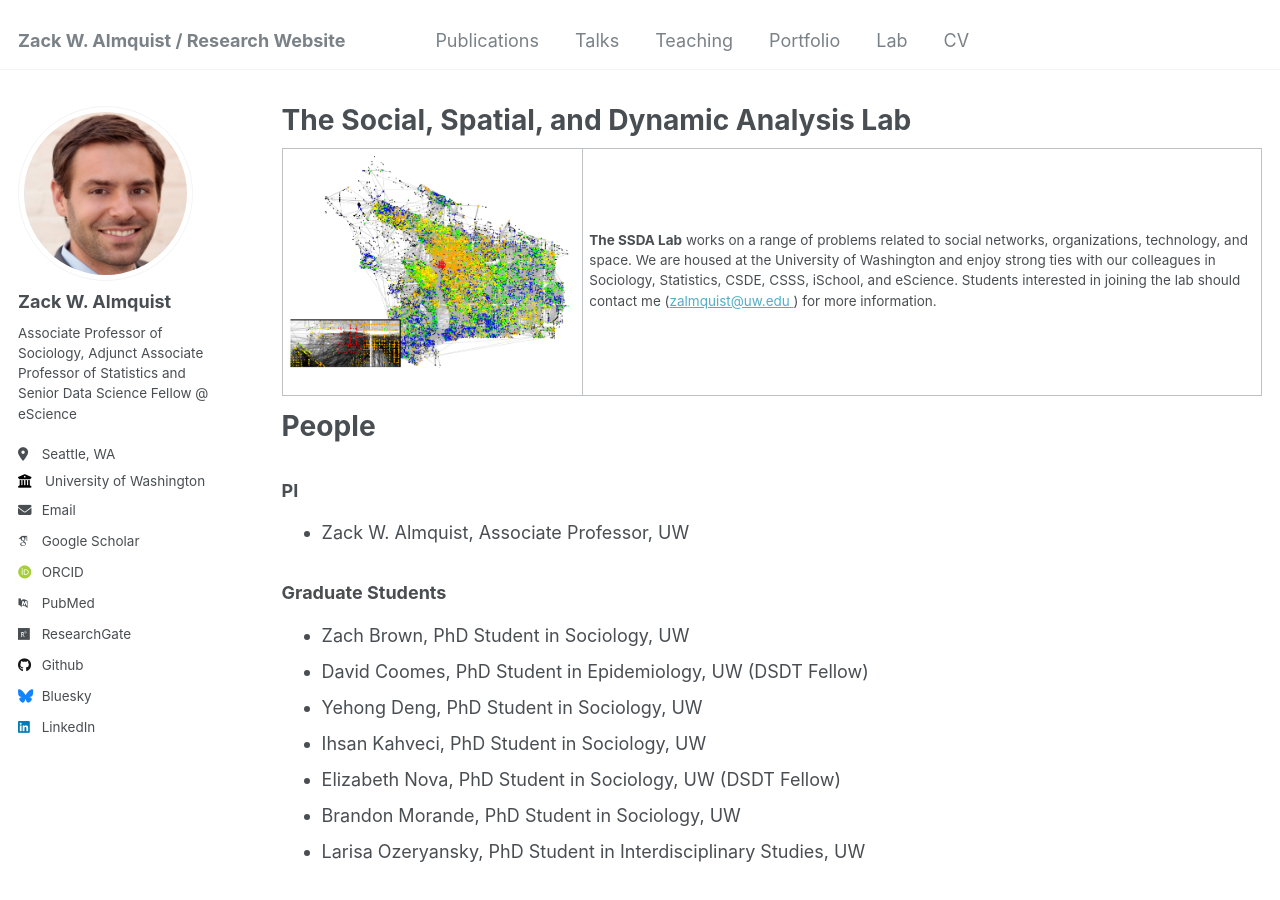
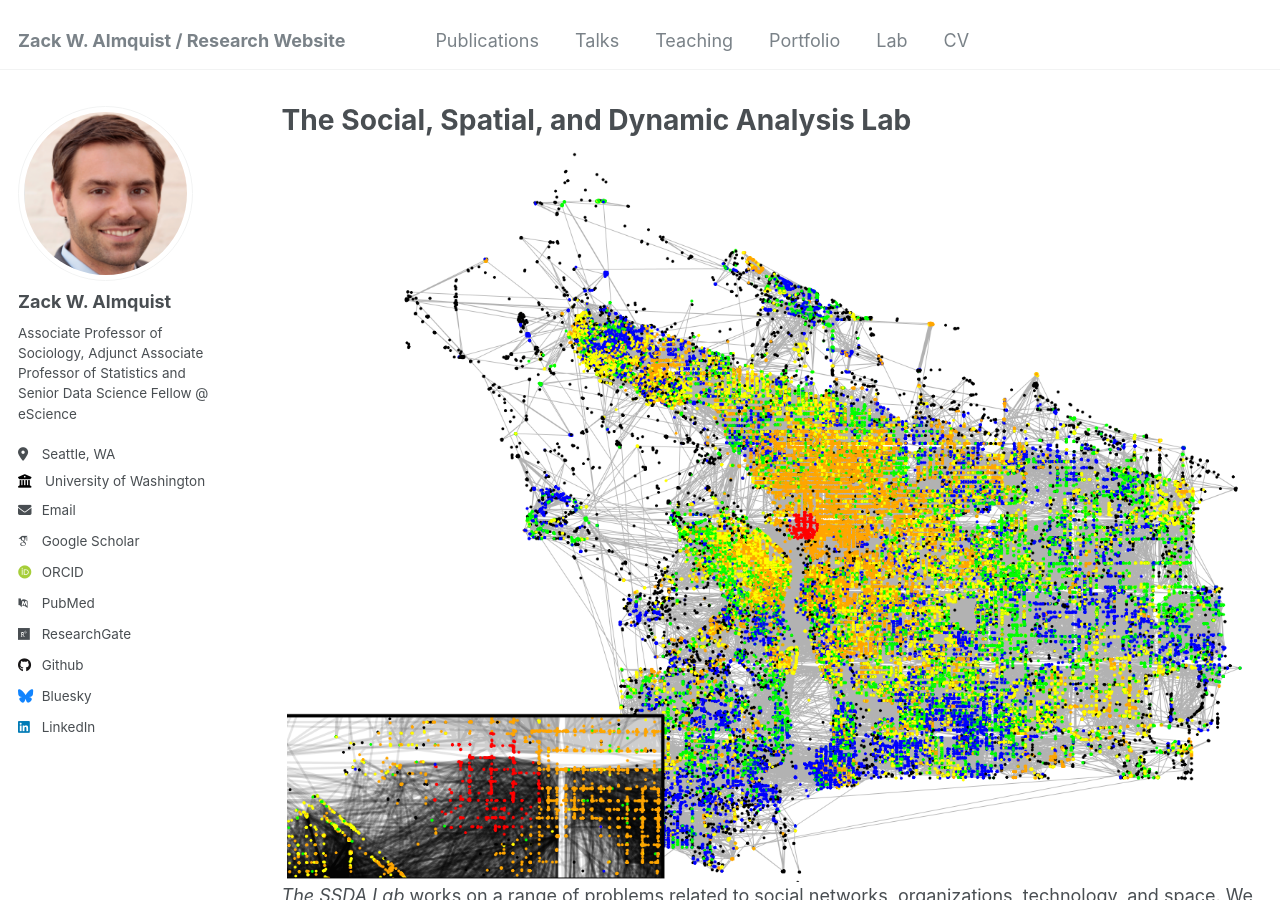
Before and after one commit to zalmquist/zalmquist.github.io, a Jekyll site: the page built from _pages/lab.md, in a window 1280 px wide and 900 px high. Built offline with Jekyll 4.4.1, drawn with Linux system fonts in a browser that asks for light colours; some web fonts are replaced.

Commit message:
Update lab.md

```diff
--- a/_pages/lab.md
+++ b/_pages/lab.md
@@ -7,11 +7,7 @@ author_profile: true
 
 {% include base_path %}
 
-
-<table class="imgtable"><tr><td width="300px">
-<img src="/images/diff_fest3.png" alt="SSDA lab" width = "300px">&nbsp;</td>
-<td align="left"><p><b>The SSDA Lab</b> works on a range of problems related to social networks, organizations, technology, and space. We are housed at the University of Washington and enjoy strong ties with our colleagues in Sociology, Statistics, CSDE, CSSS, iSchool, and eScience. Students interested in joining the lab should contact me (<a href="mailto:email:zalmquist@uw.edu">zalmquist@uw.edu </a>) for more information.</p>
-</td></tr></table>
+![image-left](/images/diff_fest3.png){: .align-left} *The SSDA Lab* works on a range of problems related to social networks, organizations, technology, and space. We are housed at the University of Washington and enjoy strong ties with our colleagues in Sociology, Statistics, CSDE, CSSS, iSchool, and eScience. Students interested in joining the lab should contact me (<a href="mailto:email:zalmquist@uw.edu">zalmquist@uw.edu </a>) for more information.
 
 People
 ===
```
